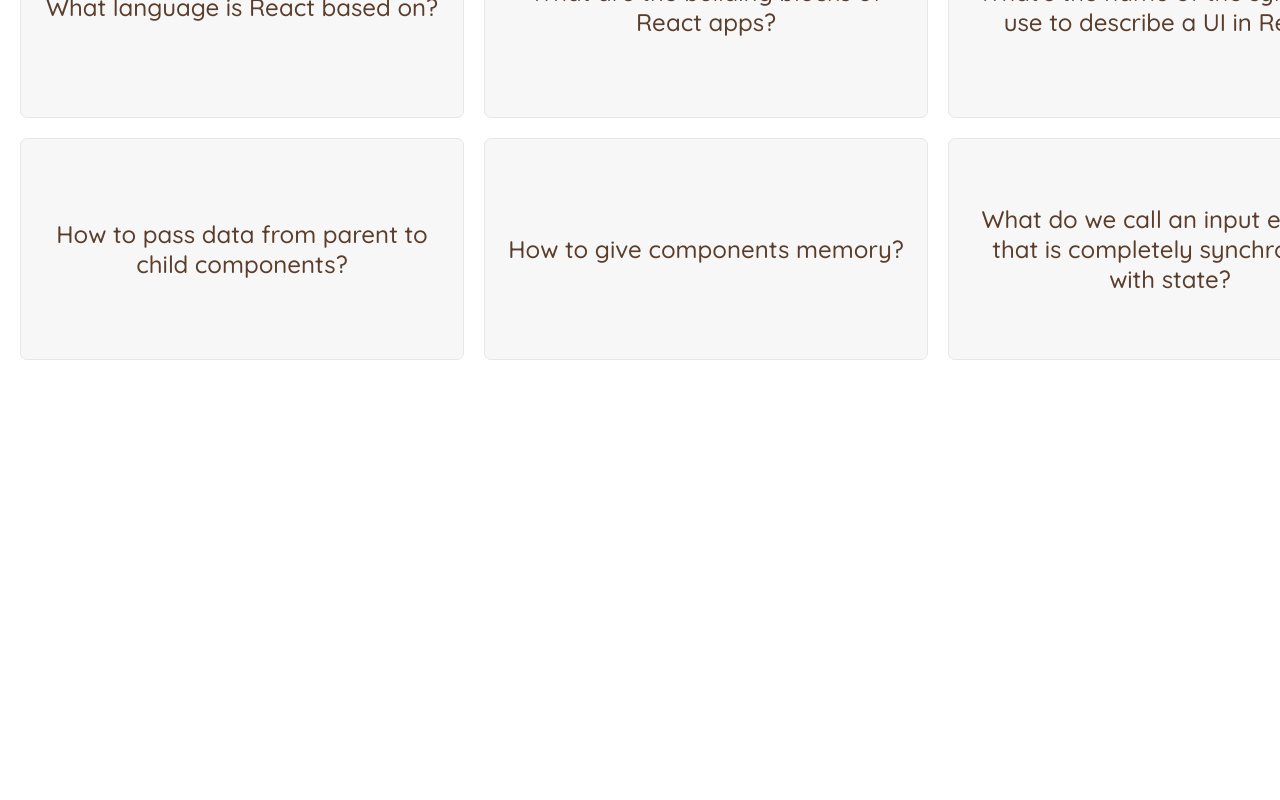
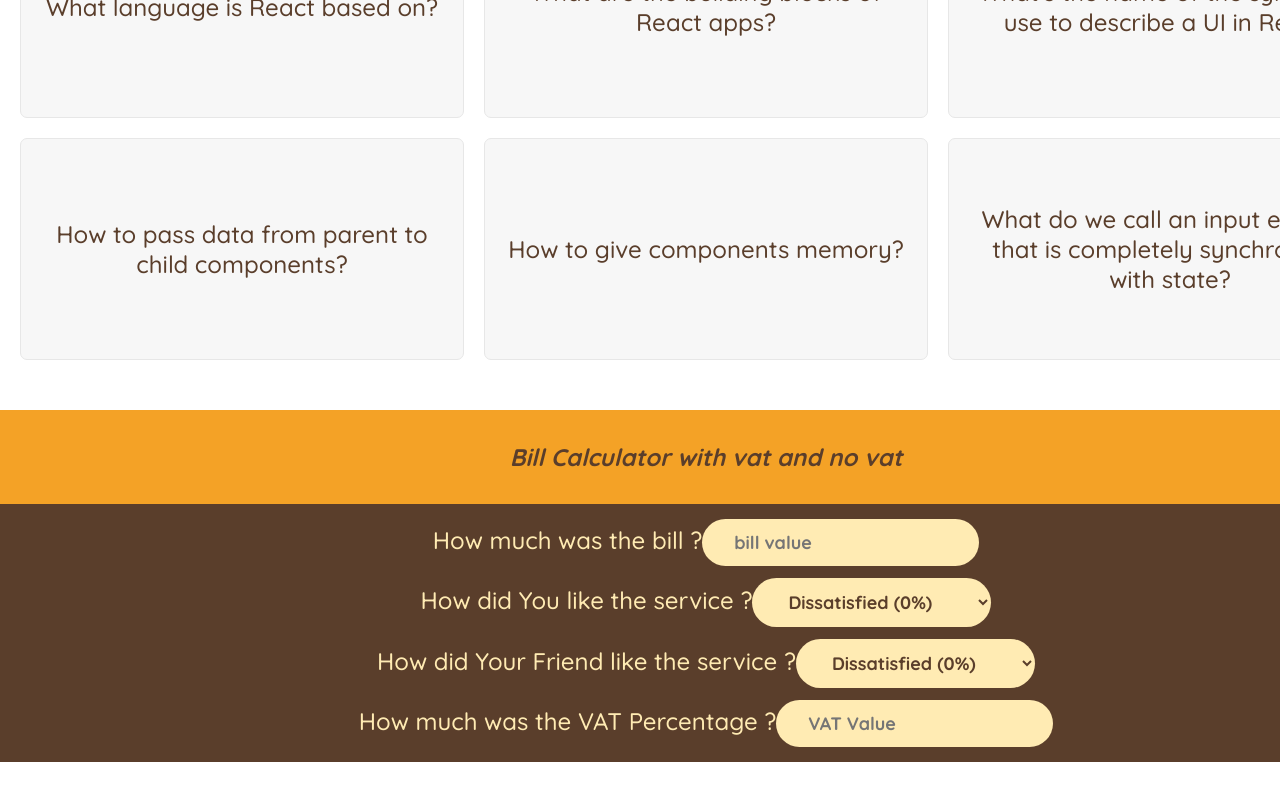
Before and after one commit to challelign/travel-list, a React (Create React App) app: page / in a window 1280 px wide. Shown: the part 817-1617 px from the top of the page. Before the commit the page ends 1227 px from the top, so only its background shows below. Built offline with nearby package versions, Linux system fonts and the light colour scheme.

Commit message:
Bll with tip, vat and without vat Calculator done

```diff
--- a/src/App.js
+++ b/src/App.js
@@ -4,6 +4,7 @@
 import PackingList from "./components/PackingList";
 import Stats from "./components/Stats";
 import FlashCards from "./components/FlashCards";
+import TipCalculator from "./components/calculator/TipCalculator";
 const initialItems = [
 	{ id: 1, description: "Passports", quantity: 2, packed: false },
 	{ id: 2, description: "Socks", quantity: 12, packed: false },
@@ -52,6 +53,8 @@
 			<br></br>
 			<FlashCards />
 			<br></br>
+			<TipCalculator />
+			<br></br> <br></br> <br></br> <br></br>
 		</div>
 	);
 }
--- /dev/null
+++ b/src/components/calculator/BillInput.jsx
@@ -0,0 +1,18 @@
+import React from "react";
+
+const BillInput = ({ bill, onSetBill }) => {
+	return (
+		<div>
+			<label>How much was the bill ?</label>
+			<input
+				type="text"
+				placeholder="bill value"
+				value={bill}
+				onChange={(e) => onSetBill(Number(e.target.value))}
+			/>
+			<br></br>
+		</div>
+	);
+};
+
+export default BillInput;
--- /dev/null
+++ b/src/components/calculator/Output.jsx
@@ -0,0 +1,15 @@
+import React from "react";
+
+const Output = ({ bill, tip, withVat }) => {
+	return (
+		<div>
+			<h3>
+				Payment with out VAT ${bill + tip} ($ {bill} + ${tip} tip)
+				<br></br>
+				You pay with VAT $ {Number(withVat).toFixed(2)}
+			</h3>
+		</div>
+	);
+};
+
+export default Output;
--- /dev/null
+++ b/src/components/calculator/Reset.jsx
@@ -0,0 +1,7 @@
+import React from "react";
+
+const Reset = ({ onReset }) => {
+	return <button onClick={onReset}>Reset</button>;
+};
+
+export default Reset;
--- /dev/null
+++ b/src/components/calculator/SelectPercentage.jsx
@@ -0,0 +1,20 @@
+import React from "react";
+
+const SelectPercentage = ({ children, percentage, onSelect }) => {
+	return (
+		<div>
+			<label>{children}</label>
+			<select
+				value={percentage}
+				onChange={(e) => onSelect(Number(e.target.value))}
+			>
+				<option value="0"> Dissatisfied (0%)</option>
+				<option value="5"> It was okay (5%)</option>
+				<option value="10"> It was good (10%)</option>
+				<option value="20"> Dissatisfied (20%)</option>
+			</select>
+		</div>
+	);
+};
+
+export default SelectPercentage;
--- /dev/null
+++ b/src/components/calculator/TipCalculator.jsx
@@ -0,0 +1,51 @@
+import React, { useState } from "react";
+import BillInput from "./BillInput";
+import SelectPercentage from "./SelectPercentage";
+import Output from "./Output";
+import Reset from "./Reset";
+import VatPercentage from "./VatPercentage";
+
+const TipCalculator = () => {
+	const [bill, setBill] = useState("");
+	const [vat, setVat] = useState("");
+	const [percentage1, setPercentage1] = useState(0);
+	const [percentage2, setPercentage2] = useState(0);
+
+	const tip = bill * ((percentage1 + percentage2) / 2 / 100);
+	const withVat = (bill + tip) * (1 + vat / 100);
+
+	const handleReset = () => {
+		setBill("");
+		setVat("");
+		setPercentage1(0);
+		setPercentage2(0);
+	};
+	return (
+		<>
+			<footer className="question-title">
+				<em>Bill Calculator with vat and no vat</em>
+			</footer>
+			<div className="calculator">
+				<BillInput bill={bill} onSetBill={setBill} />
+				<SelectPercentage percentage={percentage1} onSelect={setPercentage1}>
+					How did You like the service ?
+				</SelectPercentage>
+				<SelectPercentage percentage={percentage2} onSelect={setPercentage2}>
+					How did Your Friend like the service ?
+				</SelectPercentage>
+				<VatPercentage vat={vat} onSetVat={setVat} />
+
+				{bill > 0 && (
+					<>
+						<p>================= Payment Summary =================</p>
+						<Output bill={bill} tip={tip} withVat={withVat} />
+						<Reset onReset={handleReset} />
+						<p>==================== Thank You =====================</p>
+					</>
+				)}
+			</div>
+		</>
+	);
+};
+
+export default TipCalculator;
--- /dev/null
+++ b/src/components/calculator/VatPercentage.jsx
@@ -0,0 +1,18 @@
+import React from "react";
+
+const VatPercentage = ({ vat, onSetVat }) => {
+	// the state control found in TipCalculator as parent pros
+	return (
+		<div>
+			<label>How much was the VAT Percentage ?</label>
+			<input
+				type="text"
+				placeholder="VAT Value"
+				value={vat}
+				onChange={(e) => onSetVat(Number(e.target.value))}
+			/>
+		</div>
+	);
+};
+
+export default VatPercentage;
--- a/src/index.css
+++ b/src/index.css
@@ -89,6 +89,18 @@
 	align-items: center;
 }
 
+.calculator {
+	background-color: #5a3e2b;
+	color: #ffebb3;
+	padding: 1.5rem 0;
+
+	display: flex;
+	justify-content: space-between;
+	flex-direction: column;
+	gap: 1.2rem;
+	align-items: center;
+}
+
 .actions button,
 .list select {
 	text-transform: uppercase;
```
